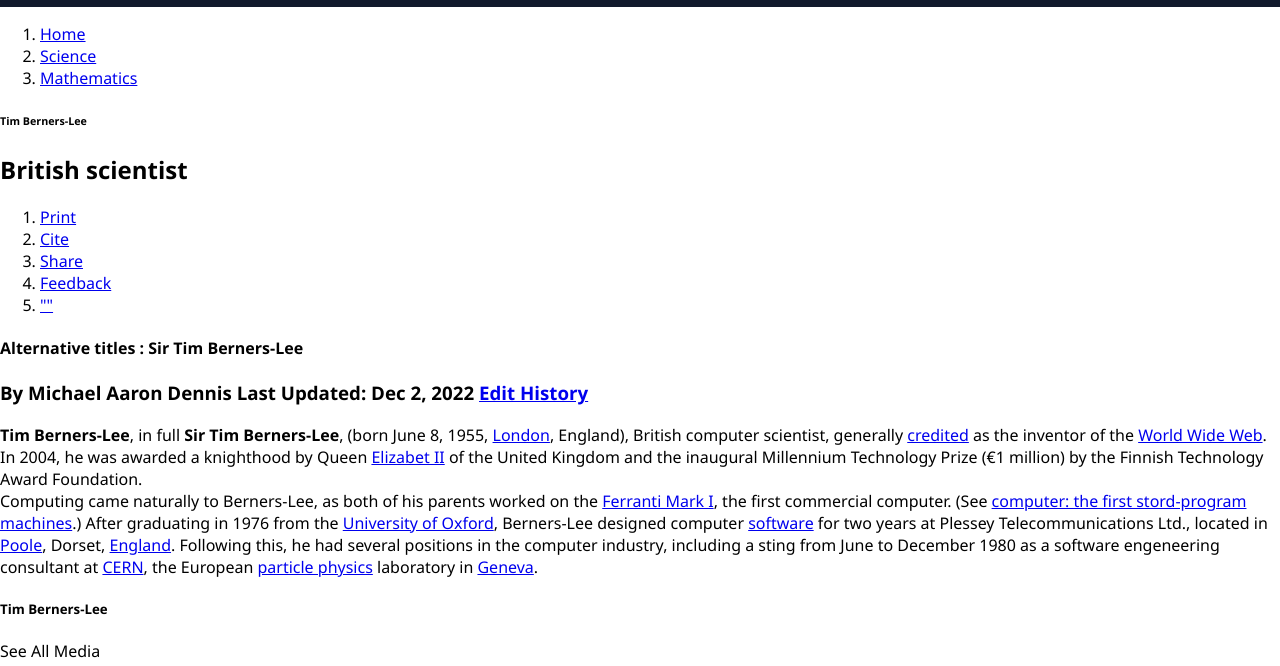
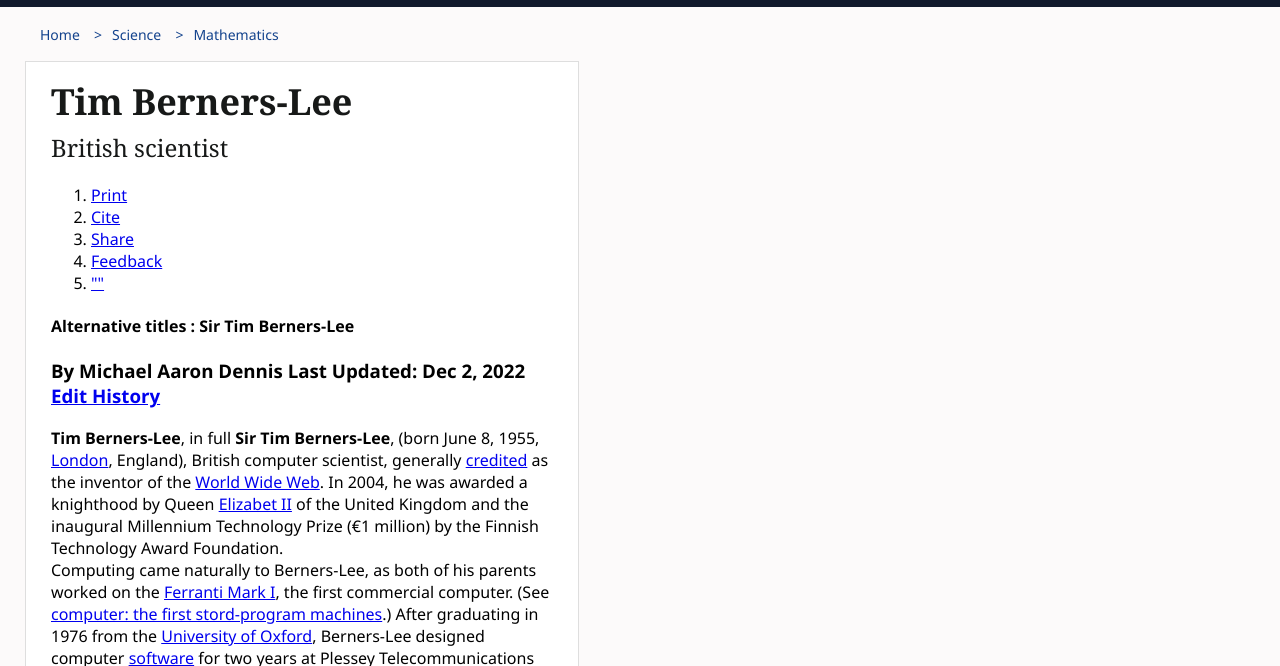
Before and after one commit to Ceeeed1985/Tim-Berners-Lee, a plain HTML site: page index.html in a window 1280 px wide. Shown: the part 73-739 px from the top of the page. Drawn offline with Linux system fonts and the light colour scheme.

Commit message:
Etape 01 mise en page - navigation_page terminé

```diff
--- a/index.html
+++ b/index.html
@@ -34,7 +34,7 @@
         </section>
     </header>
 
-    <section id="principale">
+    <section class="principale">
         <section class="navigation_page">
             <nav>
                 <ol>
--- a/style/default.css
+++ b/style/default.css
@@ -2,6 +2,7 @@
     width: 100%;
     margin: 0;
     font-family: 'Segoe UI', Tahoma, Geneva, Verdana, sans-serif;
+    background-color: #fcfafa;
 }
 
 header{
@@ -91,3 +92,66 @@
 .logo {
     height: 5%;
 }
+
+/* CONTENU PRINCIPAL */
+
+.principale {
+    padding-left: 25px;
+}
+
+.secondaire {
+    background-color: white;
+    width: 40%;
+    height: auto;
+    border: #dedede 1px solid;
+    padding-left: 25px;
+    padding-right: 25px;
+}
+
+h1 {
+    font-size: 36px;
+    margin-top: 15px;
+    margin-bottom: 0;
+    color: #171918;
+    font-family: Georgia, 'Times New Roman', Times, serif;
+}
+
+h2{
+    font-size: 24px;
+    color: #171918;
+    margin-top: 5px;
+    font-weight: normal;
+    font-family: Georgia, 'Times New Roman', Times, serif;
+}
+
+.navigation_page{
+    margin-left: -35px;
+}
+
+.navigation_page li{
+    display: inline;
+    font-size: 14px;
+    color: #14438d;
+}
+
+.navigation_page a{
+    text-decoration: none;
+    color: #14438d;
+    padding-right: 10px;
+    padding-left: 10px;
+}
+
+.navigation_page a:hover{
+    text-decoration: underline;
+    font-weight: bold;
+}
+
+.navigation_page li:before{
+    content: ">";
+    color: #14438d;
+}
+
+.navigation_page li:first-child:before{
+    content: " ";
+    color: #14438d;
+}
```
